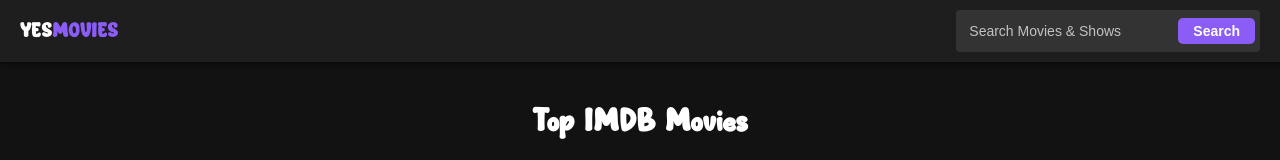
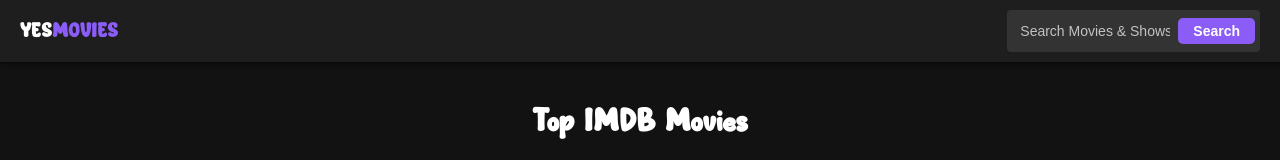
Before and after one commit to vanillakol/glowform, a website: page public/topMovies.html in a window 1280 px wide. Shown: the top 160 px of the page. Drawn offline with Linux system fonts and the light colour scheme.

Commit message:
Update topMovies.html

```diff
--- a/public/topMovies.html
+++ b/public/topMovies.html
@@ -82,7 +82,6 @@
         padding: 8px;
         font-size: 14px;
         outline: none;
-            margin-right: 20px;
     }
 
     .search-bar::placeholder {
@@ -160,6 +159,9 @@
             grid-template-columns: repeat(auto-fill, minmax(150px, 1fr));
         }
 
+        .search-bar{
+            width: 150px
+        }
         .movie-title {
             font-size: 16px;
         }
```
